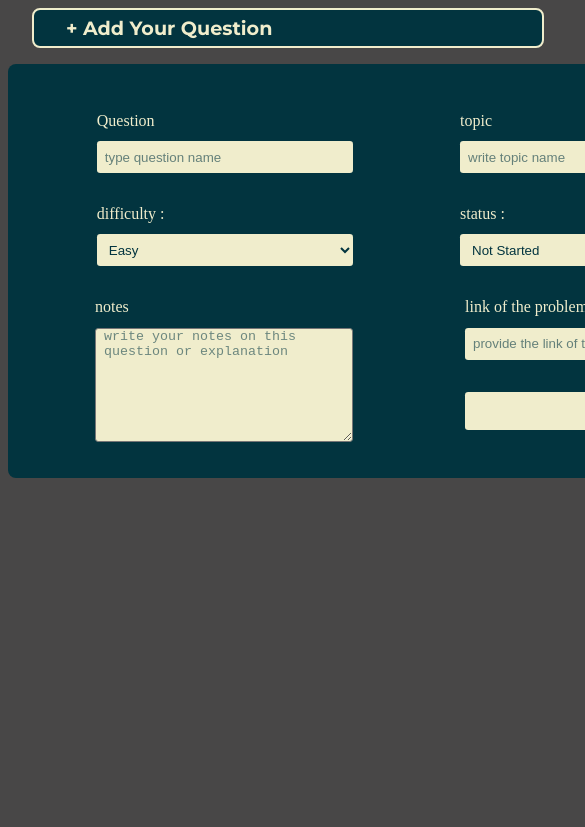
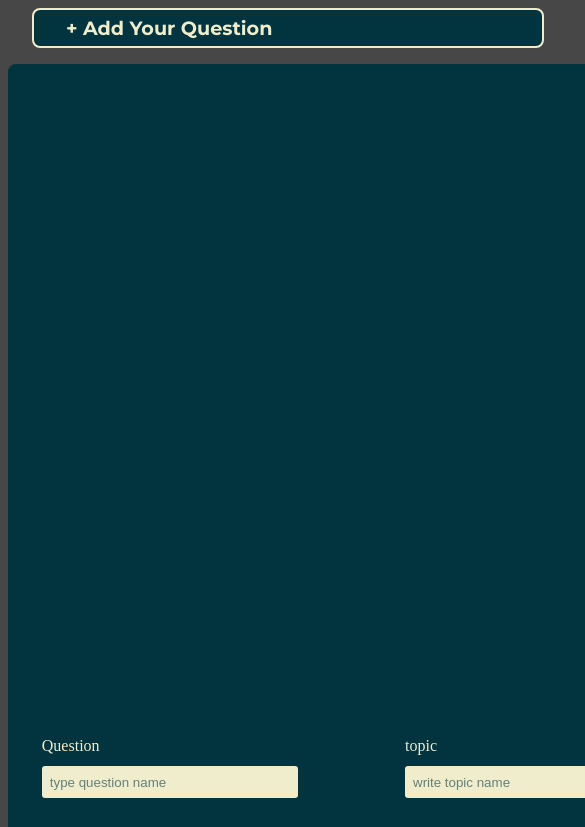
Before and after one commit to keshavnagar/dsa-tracker, a plain HTML site: page index.htm in a window 390 px wide. Shown: the top 827 px of the page, 585 px wide, since content can reach past the window. Drawn offline with Linux system fonts and the light colour scheme.

Commit message:
add media query in css

```diff
--- a/style.css
+++ b/style.css
@@ -35,7 +35,6 @@ body {
   color: #f0edcc;
   justify-content: center;
   align-items: center;
-  flex-wrap: wrap;
 }
 
 .parent {
@@ -43,14 +42,12 @@ body {
   display: flex;
   flex-direction: column;
   gap: 2rem;
-  flex-wrap: wrap;
 }
 
 .parent2 {
   display: flex;
   flex-direction: row;
   gap: 7rem;
-  flex-wrap: wrap;
 }
 
 #link {
@@ -76,21 +73,18 @@ body {
   display: flex;
   flex-direction: row;
   gap: 6.7rem;
-  flex-wrap: wrap;
 }
 .lable-input {
   display: flex;
   flex-direction: column;
-  gap: .7rem;
+  gap: 0.7rem;
 }
 
-.label-input-submit{
+.label-input-submit {
   display: flex;
   flex-direction: column;
   gap: 2rem;
-  flex-wrap: wrap;
 }
-
 
 .submit {
   width: 27rem;
@@ -146,3 +140,10 @@ input::placeholder {
 #status {
   width: 16rem;
 }
+
+@media (max-width : 768px){
+  .add-question-form{
+    width: 60rem;
+    height: 100rem;
+  }
+}
```
